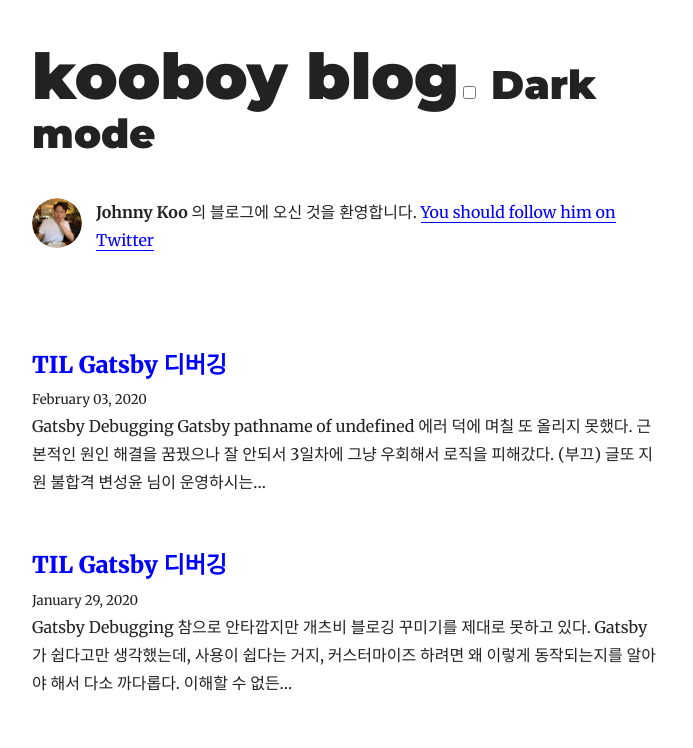
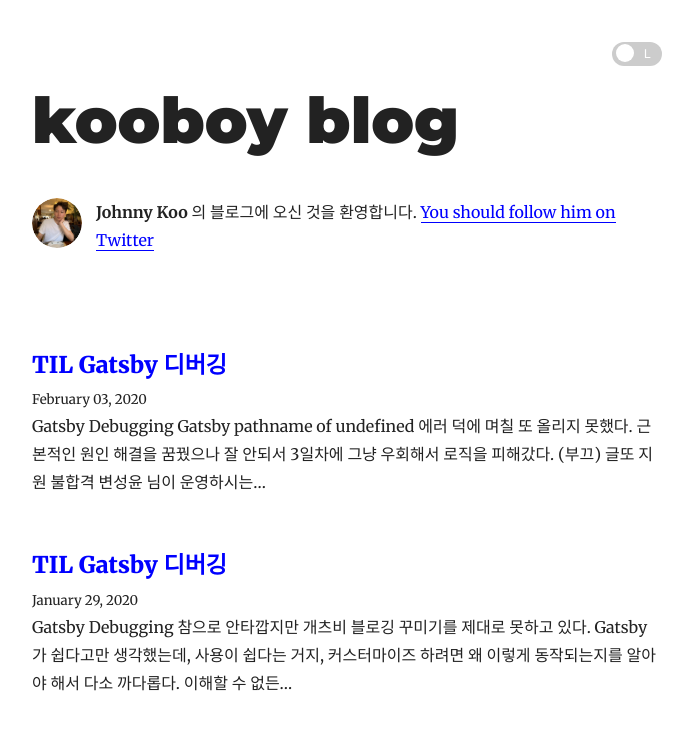
Before and after one commit to johnnykoo84/johnnykoo-blog, a Gatsby site: page / in a window 1280 px wide. Shown: the top 748 px of the page, without its empty margins (293-986 px from the left). Built offline with nearby package versions, Linux system fonts and the light colour scheme; Gatsby itself is replaced by a stand-in of ours; some packages are replaced by stand-ins of ours.

Commit message:
Add slider switch for light and dark theme

```diff
--- a/src/components/layout.js
+++ b/src/components/layout.js
@@ -42,20 +42,6 @@ class Layout extends React.Component {
                 {title}
               </Link>
             </span>
-            <ThemeToggler>
-              {({ theme, toggleTheme }) => (
-                <label>
-                  <input
-                    type="checkbox"
-                    onChange={e =>
-                      toggleTheme(e.target.checked ? "dark" : "light")
-                    }
-                    checked={theme === "dark"}
-                  />{" "}
-                  Dark mode
-                </label>
-              )}
-            </ThemeToggler>
           </h1>
           {/* <ul style={{ listStyle: `none`, float: `right` }}>
             <ListLink to="/">Home</ListLink>
@@ -82,26 +68,6 @@ class Layout extends React.Component {
           >
             {title}
           </Link>
-          <span
-            style={{
-              marginLeft: "18rem",
-            }}
-          >
-            <ThemeToggler>
-              {({ theme, toggleTheme }) => (
-                <label>
-                  <input
-                    type="checkbox"
-                    onChange={e =>
-                      toggleTheme(e.target.checked ? "dark" : "light")
-                    }
-                    checked={theme === "dark"}
-                  />{" "}
-                  Dark mode
-                </label>
-              )}
-            </ThemeToggler>
-          </span>
         </h3>
       )
     }
@@ -126,6 +92,27 @@ class Layout extends React.Component {
               padding: `${rhythm(1.5)} ${rhythm(3 / 4)}`,
             }}
           >
+            <div
+              style={{
+                marginBottom: "1rem",
+                textAlign: "right",
+              }}
+            >
+              <ThemeToggler>
+                {({ theme, toggleTheme }) => (
+                  <label class="switch">
+                    <input
+                      type="checkbox"
+                      onChange={e =>
+                        toggleTheme(e.target.checked ? "dark" : "light")
+                      }
+                      checked={theme === "dark"}
+                    />
+                    <span class="slider round"></span>
+                  </label>
+                )}
+              </ThemeToggler>
+            </div>
             <header>{header}</header>
             <main>{children}</main>
             <footer>
--- a/src/styles/global.css
+++ b/src/styles/global.css
@@ -19,3 +19,80 @@ body.dark {
   --textLink: yellow;
   --hr: hsla(0, 0%, 100%, 0.2);
 }
+.switch {
+  position: relative;
+  display: inline-block;
+  width: 50px;
+  height: 24px;
+}
+
+.switch input {
+  opacity: 0;
+  width: 0;
+  height: 0;
+}
+
+.slider {
+  position: absolute;
+  cursor: pointer;
+  top: 0;
+  left: 0;
+  right: 0;
+  bottom: 0;
+  background-color: #ccc;
+  -webkit-transition: 0.4s;
+  transition: 0.4s;
+}
+
+.slider:before {
+  position: absolute;
+  content: "";
+  height: 18px;
+  width: 18px;
+  left: 4px;
+  bottom: 4px;
+  background-color: white;
+  -webkit-transition: 0.4s;
+  transition: 0.4s;
+}
+
+input:checked + .slider {
+  background-color: #2196f3;
+}
+
+input:focus + .slider {
+  box-shadow: 0 0 1px #2196f3;
+}
+
+input:checked + .slider:before {
+  -webkit-transform: translateX(26px);
+  -ms-transform: translateX(26px);
+  transform: translateX(26px);
+}
+
+/* Rounded sliders */
+.slider.round {
+  border-radius: 12px;
+}
+
+.slider.round:before {
+  border-radius: 50%;
+}
+
+/*------ ADDED CSS ---------*/
+.slider:after {
+  content: "L";
+  color: white;
+  display: block;
+  position: absolute;
+  transform: translate(-50%, -50%);
+  top: 50%;
+  left: 70%;
+  font-size: 12px;
+  font-family: Verdana, sans-serif;
+}
+
+input:checked + .slider:after {
+  content: "D";
+  left: 30%;
+}
```
